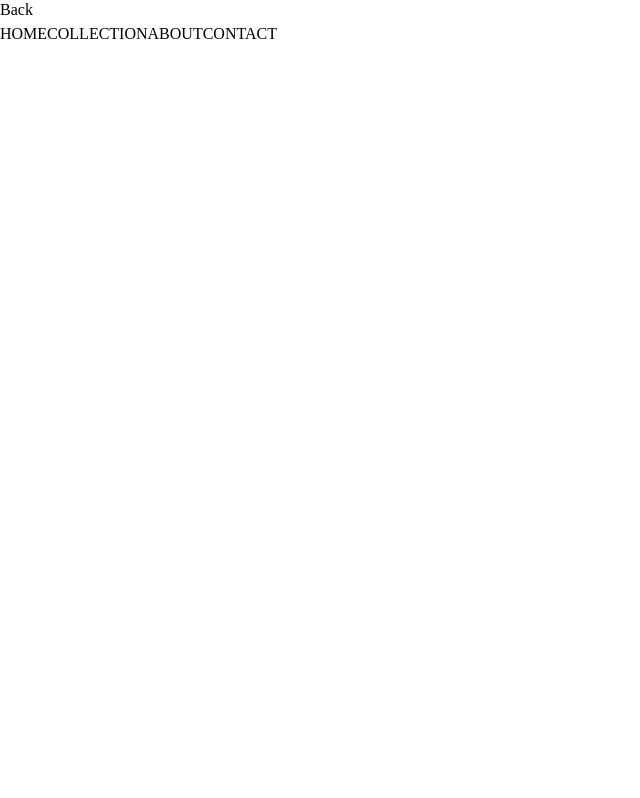
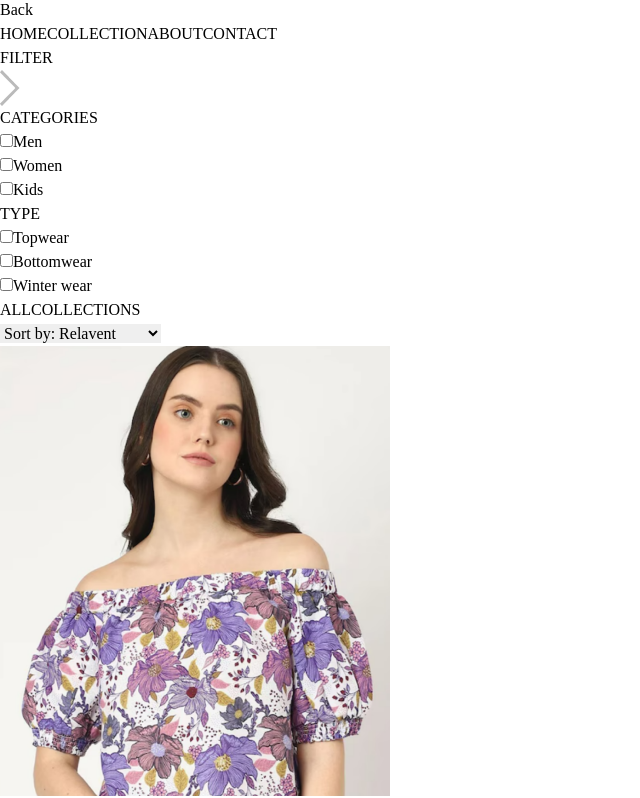
Before and after one commit to Goutham-IITJ/E-commerce-platform, a React (Vite) app in the folder frontend/: page /collection in a window 1280 px wide. Shown: the part 476-1274 px from the top of the page, without its empty margins (0-640 px from the left). Before the commit the page ends 800 px from the top, so only its background shows below. Built offline with nearby package versions, Linux system fonts and the light colour scheme.

Commit message:
footer and collections added

```diff
--- a/frontend/src/App.jsx
+++ b/frontend/src/App.jsx
@@ -10,6 +10,7 @@ import Contact from "./pages/Contact";
 import Navbar from "./components/Navbar";
 import Login from "./pages/Login";
 import PlaceOrder from "./pages/PlaceOrder";
+import Footer from "./components/Footer";
 const App = () => {
   return (
     <div className="px-4 sm:px-[5vw] md:px-[7vw] lg:px-[9vw]">
@@ -25,6 +26,7 @@ const App = () => {
         <Route path="/place-order" element={<PlaceOrder />} />
         <Route path="/orders" element={<Orders />} />
       </Routes>
+      <Footer/>
     </div>
   );
 };
--- /dev/null
+++ b/frontend/src/components/Footer.jsx
@@ -0,0 +1,44 @@
+import React from 'react'
+import { assets } from '../assets/assets'
+
+const Footer = () => {
+  return (
+    <div>
+      <div className='flex flex-col sm:grid grid-cols-[3fr_1fr_1fr] gap-14 my-10 mt-40 text-sm'>
+
+        <div>
+            <img src={assets.logo} className='mb-5 w-32' alt="" />
+            <p className='w-full md:w-2/3 text-gray-600'>
+            Lorem ipsum dolor sit amet consectetur adipisicing elit. Excepturi sed provident saepe impedit sunt repellendus fuga exercitationem delectus aspernatur inventore laudantium in iure, at rem, id debitis nam, dolorum beatae!
+            </p>
+        </div>
+
+        <div>
+            <p className='text-xl font-meduim mb-5'>COMPANY</p>
+            <ul className='flex flex-col gap-1 text-gray-600'>
+                <li>Home</li>
+                <li>About us</li>
+                <li>Delivery</li>
+                <li>Privacy Policy</li>
+            </ul>
+        </div>
+
+        <div>
+            <p className='text-xl font-meduim mb-5'>GET IN TOUCH</p>
+            <ul className='flex flex-col gap-1 text-gray-600'>
+                <li>+91-79946-55634</li>
+                <li>b23ee1024@iitj.ac.in</li>
+            </ul>
+        </div>
+      </div>
+
+      <div>
+        <hr />
+        <p className='py-5 text-sm text-center'>Copyright 2025@ forever.com - All rights reserved</p>
+      </div>
+
+    </div>
+  )
+}
+
+export default Footer
--- /dev/null
+++ b/frontend/src/components/NewsletterBox.jsx
@@ -0,0 +1,24 @@
+import React from 'react'
+
+const NewsletterBox = () => {
+
+    const onSubmitHandler=(event)=>{
+        event.preventDefault();
+    }
+
+
+  return (
+    <div className='text-center'>
+      <p className='text-2xl font-medium text-gray-800'>Subscribe now & get 20% off</p>
+      <p className='text-gray-400 mt-3'>
+        Lorem ipsum dolor, sit amet consectetur adipisicing elit. Doloribus ducimus minus, quas repellat, recusandae soluta, a vero accusantium aspernatur quaerat fugiat similique nesciunt molestiae repellendus. Commodi eos ex et vero.
+      </p>
+      <form onSubmit={onSubmitHandler} className='w-full sm:w-1/2 flex items-center gap-3 mx-auto my-6 border pl-3'>
+        <input className='w-full sm:flex-1 outline-none' type="email" placeholder='Enter your email' required />
+        <button type='submit' className='bg-black text-white text-xs px-10 py-4'>SUBSCRIBE</button>
+      </form>
+    </div>
+  )
+}
+
+export default NewsletterBox
--- a/frontend/src/pages/Collection.jsx
+++ b/frontend/src/pages/Collection.jsx
@@ -1,9 +1,90 @@
-import React from 'react'
+import React, { useContext, useState, useEffect } from 'react'
+import { ShopContext } from '../context/ShopContext'
+import { assets } from '../assets/assets';
+import Title from '../components/title';
+import ProductItem from '../components/ProductItem';
 
 const Collection = () => {
+
+  const { products } = useContext(ShopContext);
+  const [showFilter,setShowFilter] = useState(false);
+  const [filterProducts,setFilterProducts] = useState([]);
+
+  useEffect(()=>{
+    setFilterProducts(products);
+  },[])
+
   return (
-    <div>
+    <div className='flex flex-col sm:flex-row gap-1 sm:gap-10 pt-10 border-t'>
+        {/*filter options */}
+        <div className='min-w-60'>
+          <p onClick={()=>setShowFilter(!showFilter)} className='my-2 text-xl flex items-center cursor-pointer gap-2'>FILTER
+            <img className={`h-3 sm:hidden ${showFilter ? 'rotate-90':''}`} src={assets.dropdown_icon} alt="" />
+          </p>
+          {/*category filter */}
+          <div className={`border border-gray-300 pl-5 py-3 mt-6 ${showFilter ? '' : 'hidden'} sm:block`}>
+              <p className='mb-3 text-sm font-medium'>CATEGORIES</p>
 
+              <div className='flex flex-col gap-2 text-sm font-light text-gray-700'>
+                <p className='flex gap-2'>
+                  <input className='w-3' type="checkbox" value={'Men'} />Men
+                </p>
+
+                <p className='flex gap-2'>
+                  <input className='w-3' type="checkbox" value={'Women'} />Women
+                </p>
+
+                <p className='flex gap-2'>
+                  <input className='w-3' type="checkbox" value={'Kids'} />Kids
+                </p>
+
+              </div>
+          </div>
+
+          {/*Subcategory filter */}
+
+          <div className={`border border-gray-300 pl-5 py-3 my-5 ${showFilter ? '' : 'hidden'} sm:block`}>
+              <p className='mb-3 text-sm font-medium'>TYPE</p>
+
+              <div className='flex flex-col gap-2 text-sm font-light text-gray-700'>
+                <p className='flex gap-2'>
+                  <input className='w-3' type="checkbox" value={'Topwear'} />Topwear
+                </p>
+
+                <p className='flex gap-2'>
+                  <input className='w-3' type="checkbox" value={'Bottomwear'} />Bottomwear
+                </p>
+
+                <p className='flex gap-2'>
+                  <input className='w-3' type="checkbox" value={'Winter wear'} />Winter wear
+                </p>
+
+              </div>
+          </div>
+        </div>
+
+        {/*right side */}
+        <div className='flex-1'>
+          <div className='flex justify-between text-base sm:text-2xl mb-4'>
+                <Title text1={'ALL'} text2={'COLLECTIONS'}/>
+                {/*product sort */}
+                <select className='border-2 border-gray-300 text-sm px-2'>
+                  <option value="relavent">Sort by: Relavent</option>
+                  <option value="low-high">Sort by : Low to High</option>
+                  <option value="high-low">Sort by : High to Low</option>
+                </select>
+          </div>
+
+            {/*map products */}
+          <div className='grid grid-cols-2 md:grid-cols-3 lg:grid-cols-4 gap-4 gap-y-6'>
+              {
+                filterProducts.map((item,index)=>(
+                  <ProductItem key={index} name={item.name} id={item._id} price={item.price} image={item.image} />
+                ))
+              }
+          </div>
+
+        </div>
     </div>
   )
 }
--- a/frontend/src/pages/Home.jsx
+++ b/frontend/src/pages/Home.jsx
@@ -3,6 +3,7 @@ import Hero from '../components/Hero'
 import LatestCollection from '../components/LatestCollection'
 import BestSeller from '../components/BestSeller'
 import OurPolicy from '../components/OurPolicy'
+import NewsletterBox from '../components/NewsletterBox'
 const Home = () => {
   return (
     <div>
@@ -10,6 +11,7 @@ const Home = () => {
         <LatestCollection/>
         <BestSeller/>
         <OurPolicy/>
+        <NewsletterBox/>
     </div>
   )
 }
```
